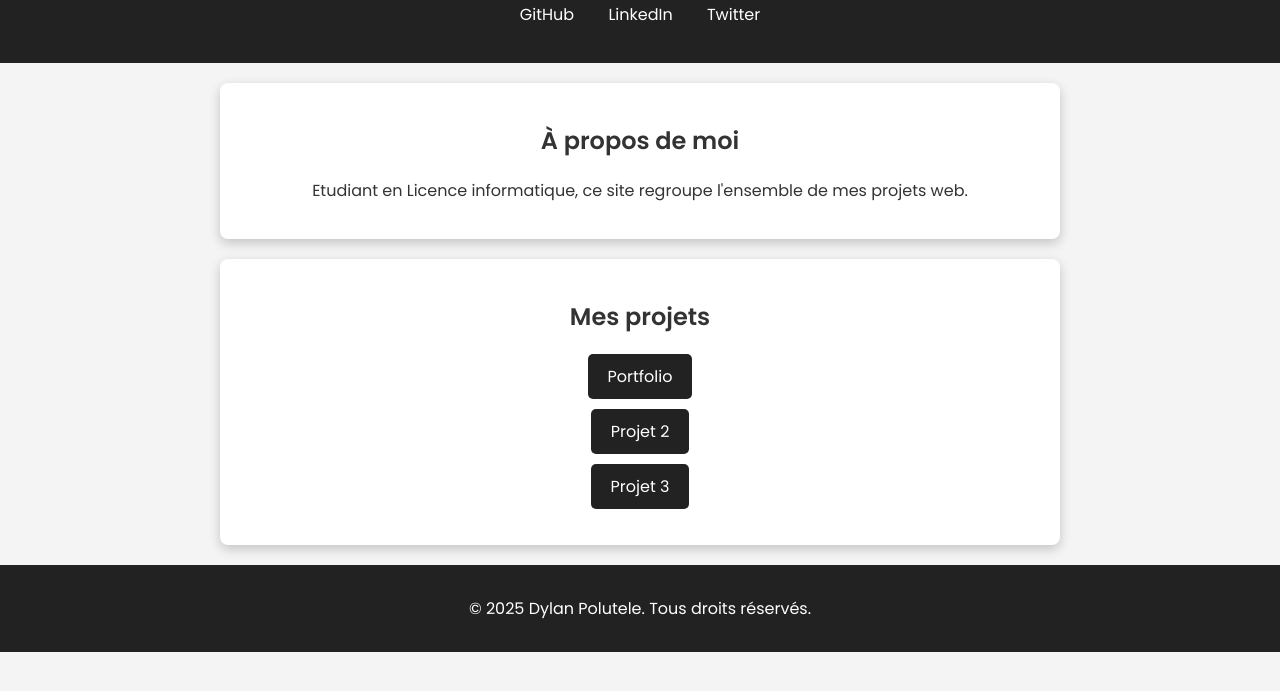
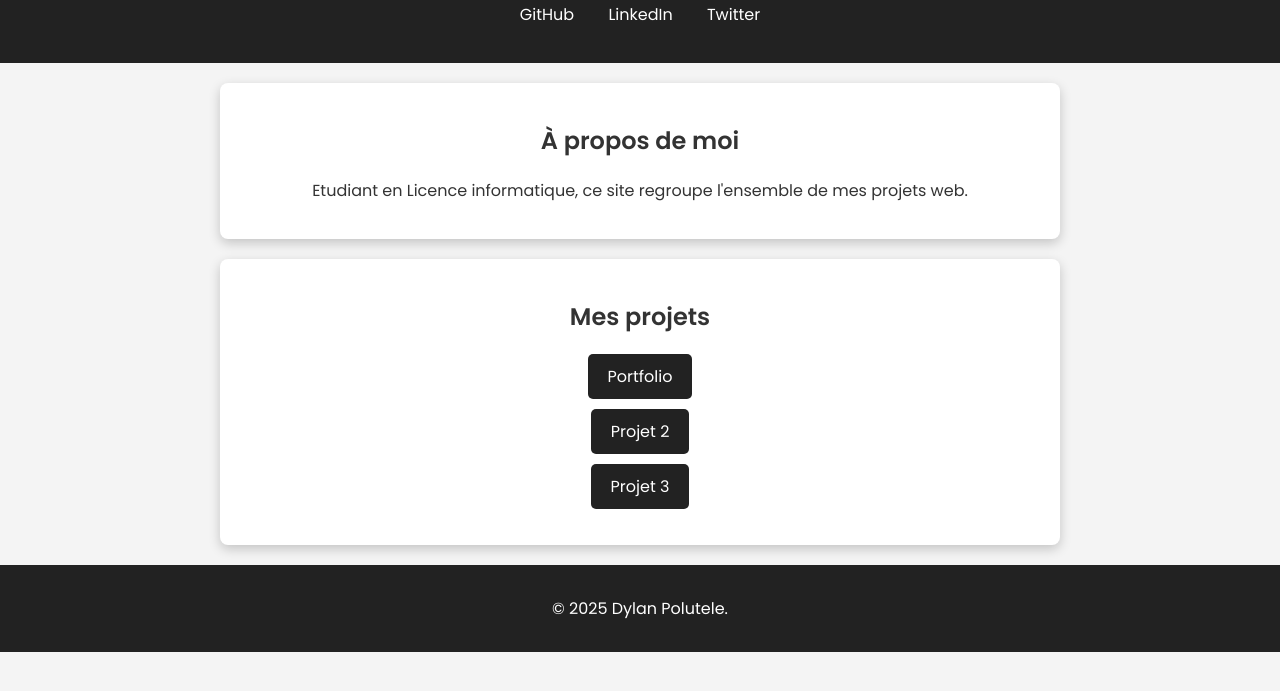
Before and after one commit to dpolutele/dpolutele.github.io, a plain HTML site: page index.html in a window 1280 px wide. Shown: the part 109-800 px from the top of the page. Drawn offline with Linux system fonts and the light colour scheme.

Commit message:
Update index.html

```diff
--- a/index.html
+++ b/index.html
@@ -33,7 +33,7 @@
     </section>
 
     <footer>
-        <p>&copy; 2025 Dylan Polutele. Tous droits réservés.</p>
+        <p>&copy; 2025 Dylan Polutele.</p>
     </footer>
 </body>
 </html>
```
